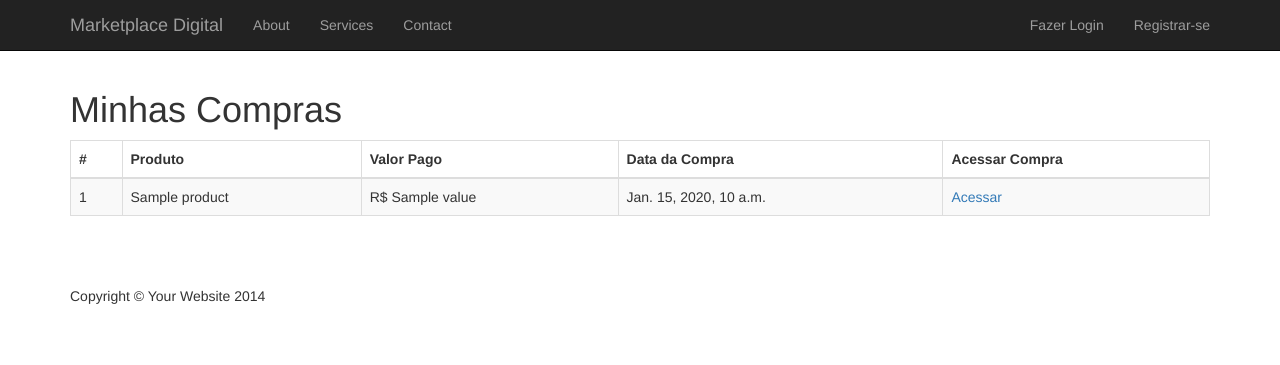
After one commit to felipegalvao/marketplacedigital, a Django app: template marketplacedigital/templates/users/my_purchases.html in a window 1280 px wide. The commit adds this page. Shown: the top 365 px of the page. Run offline with Django 3.2, Linux system fonts and the light colour scheme; the template is opened without the code that fills it: most values are stand-ins (such as "Sample title", 1, 10 or a date in 2020); some libraries are stand-ins or nearby versions.

Commit message:
Add purchase functionality without payment and authentication for static files

```diff
--- a/marketplacedigital/shop/models.py
+++ b/marketplacedigital/shop/models.py
@@ -14,7 +14,7 @@ class Category(models.Model):
         return self.name
 
 class Product(models.Model):
-    user = models.ForeignKey(User)
+    user = models.ForeignKey(User, related_name='products')
     name = models.CharField(max_length=100)
     description = models.TextField()
     slug = AutoSlugField(populate_from='name')
--- a/marketplacedigital/templates/base.html
+++ b/marketplacedigital/templates/base.html
@@ -59,11 +59,14 @@
               <li class="dropdown">
                 <a href="#" class="dropdown-toggle" data-toggle="dropdown"
                   role="button" aria-haspopup="true" aria-expanded="fase">
-                  Minha conta <span class="caret"></span>
+                  {{ user.username }} - Minha conta <span class="caret"></span>
                 </a>
                 <ul class="dropdown-menu">
                   <li><a href="{% url 'create_product' %}">Criar Produto</a></li>
-                  <li><a href="{% url 'my_products' %}">Meus Produtos</a></li>
+                  {% if user.products %}
+                    <li><a href="{% url 'my_products' %}">Meus Produtos</a></li>
+                  {% endif %}
+                  <li><a href="{% url 'my_purchases' %}">Minhas Compras</a></li>
                   <li role="separator" class="divider"></li>
                   <li><a href="{% url 'user_logout' %}">Logout</a></li>
                 </ul>
--- /dev/null
+++ b/marketplacedigital/templates/users/my_purchases.html
@@ -0,0 +1,34 @@
+{% extends 'base.html' %}
+{% load static %}
+
+{% block page %}
+  <div class="container">
+    <h1>Minhas Compras</h1>
+    {% if purchases %}
+      <table class="table table-striped table-bordered table-responsive">
+        <thead>
+          <tr>
+            <th>#</th>
+            <th>Produto</th>
+            <th>Valor Pago</th>
+            <th>Data da Compra</th>
+            <th>Acessar Compra</th>
+          </tr>
+        </thead>
+        <tbody>
+          {% for purchase in purchases %}
+            <tr>
+              <td>{{ forloop.counter }}</td>
+              <td>{{ purchase.product.name }}</td>
+              <td>R$ {{ purchase.value }}</td>
+              <td>{{ purchase.time }}</td>
+              <td><a href="{% url 'show_purchase' purchase.id %}">Acessar</a></td>
+            </tr>
+          {% endfor %}
+        </tbody>
+      </table>
+    {% else %}
+      <p>Você ainda não fez nenhuma compra.</p>
+    {% endif %}
+  </div>
+{% endblock %}
--- a/marketplacedigital/users/urls.py
+++ b/marketplacedigital/users/urls.py
@@ -6,5 +6,7 @@ urlpatterns = [
     url(r'cadastro/$', views.register, name='register'),
     url(r'login/$', views.user_login, name='user_login'),
     url(r'logout/$', views.user_logout, name='user_logout'),
+    url(r'minhas_compras/$', views.my_purchases, name='my_purchases'),
+    url(r'minhas_compras/(?P<purchase_id>[0-9]+)/$', views.show_purchase, name='show_purchase'),
     url(r'ativar/(?P<activation_key>\w+)$', views.activate, name='activate'),
 ]
```
Also changed, not shown: marketplacedigital/templates/users/show_purchase.html (added, +24 -0 lines), marketplacedigital/users/views.py (+11 -0 lines), marketplacedigital/db.sqlite3.
